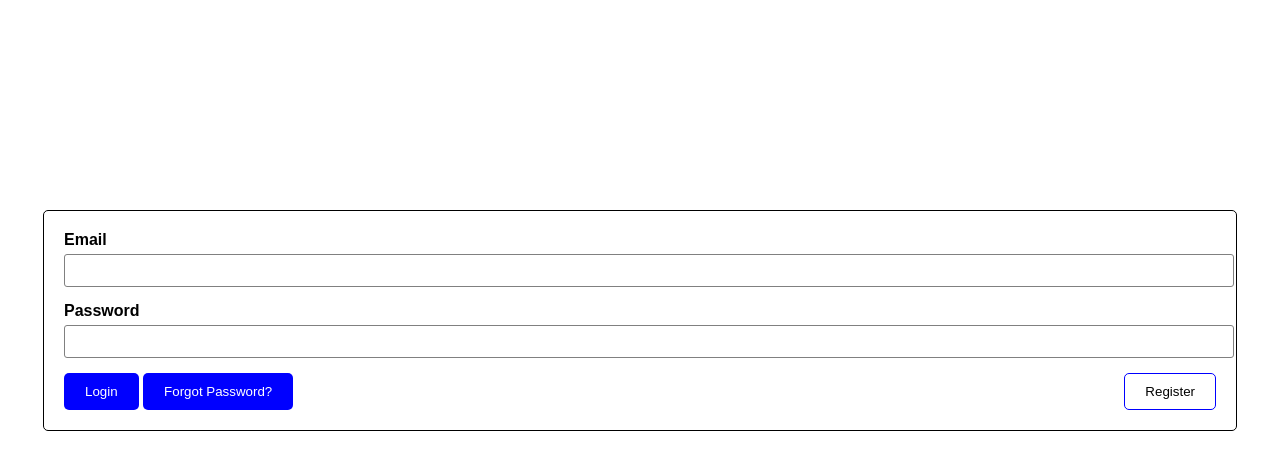
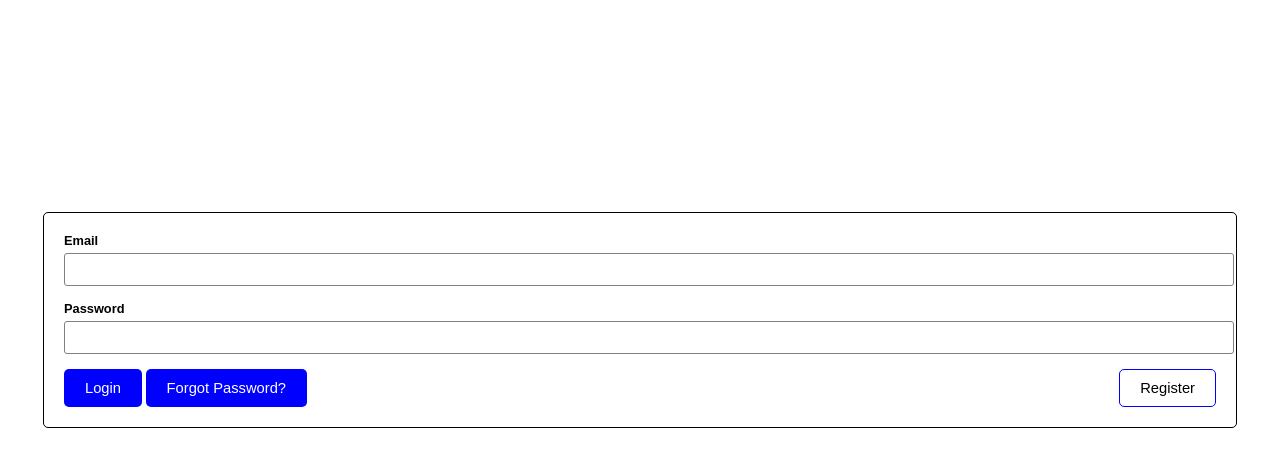
Before and after one commit to DePaul-CSC-394/mini-project-team-five, a Django app: page /login/ in a window 1280 px wide. Shown: the part 37-507 px from the top of the page. Run offline with Django 5.2, Linux system fonts and the light colour scheme.

Commit message:
adaptive box

```diff
--- a/toDo/templates/toDo/login.html
+++ b/toDo/templates/toDo/login.html
@@ -20,6 +20,8 @@
             height: 80vh;
         }
         .form-box {
+            padding: clamp(5px, 2vw, 10px) clamp(10px, 5vw, 20px);
+            font-size: clamp(0.8em, 1vw, 1em);
             width: clamp(300px, 90%, 1200px);
             border: 1px solid black;
             padding: 20px;
@@ -39,6 +41,7 @@
         }
         .form-box button {
             padding: 10px 20px;
+            font-size: clamp(0.8em, 1.15vw, 1.2em);
             background-color: blue;
             color: white;
             border: 1px solid transparent;
```
